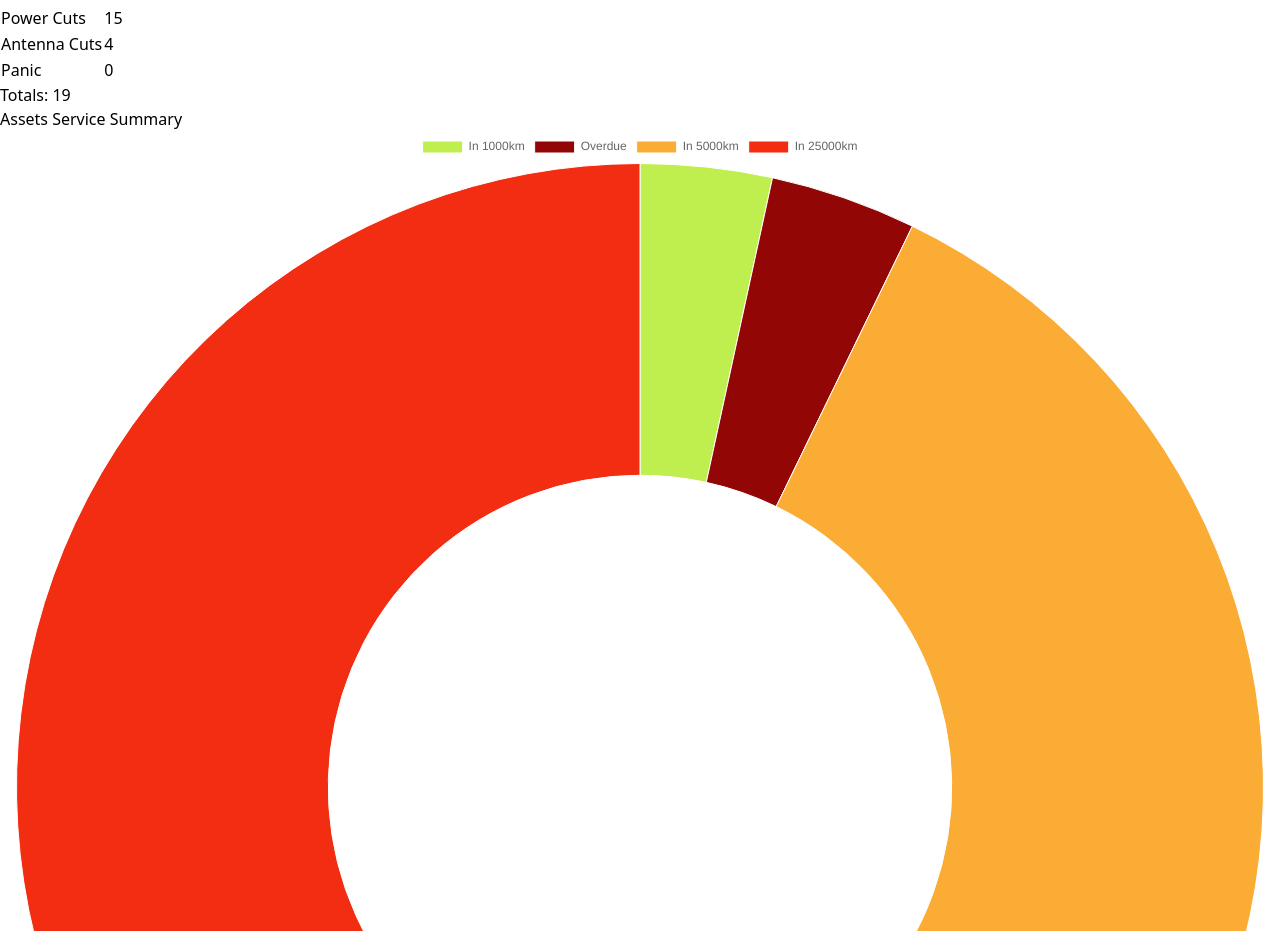
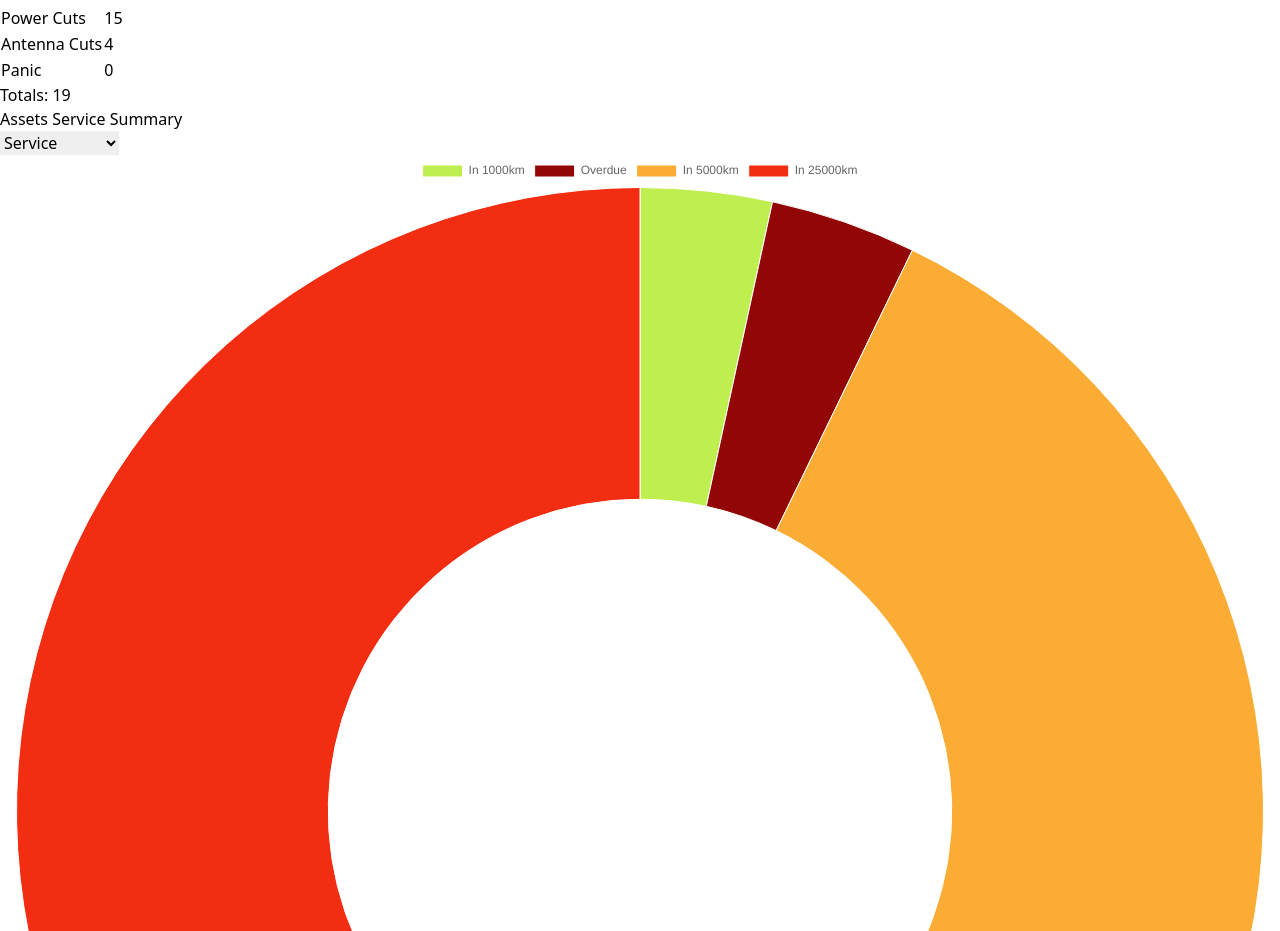
Before and after one commit to kenyansa/RiverCross_Dashboard, a React (Vite) app: page / in a window 1280 px wide. Shown: the part 1527-2458 px from the top of the page. Built offline with nearby package versions, Linux system fonts and the light colour scheme.

Commit message:
add dropdown menu to the doughnut

```diff
--- a/src/components/DoughNut.tsx
+++ b/src/components/DoughNut.tsx
@@ -1,5 +1,5 @@
 import { Doughnut } from 'react-chartjs-2';
-import { Chart as ChartJS, ArcElement, Tooltip, Legend} from 'chart.js';
+import { Chart as ChartJS, ArcElement, Tooltip, Legend } from 'chart.js';
 
 ChartJS.register(ArcElement, Tooltip, Legend);
 
@@ -25,9 +25,24 @@ export default function DoughnutChart() {
   return (
     <div className='bg-blue-50 rounded-lg p-4 m-2 relative'>
       <h2 className="text-2xl font-semibold text-gray-800 mb-6">Assets Service Summary</h2>
+      <div className="flex justify-between items-center mb-4">
+        <div className="w-full flex justify-end">
+          <select
+            id="service"
+            name="service"
+            defaultValue="Service"
+            className="px-3 py-2 border rounded-lg focus:outline-none focus:ring-2 focus:ring-blue-500"
+          >
+            <option value="Service">Service</option>
+            <option value="Maintenance">Maintenance</option>
+            <option value="Repair">Repair</option>
+            <option value="Replacement">Replacement</option>
+          </select>
+        </div>
+      </div>
       <div className="flex justify-center items-center">
         <div className="w-auto h-200">
-             <Doughnut data={data} />
+          <Doughnut data={data} />
         </div>
       </div>
     </div>
```
